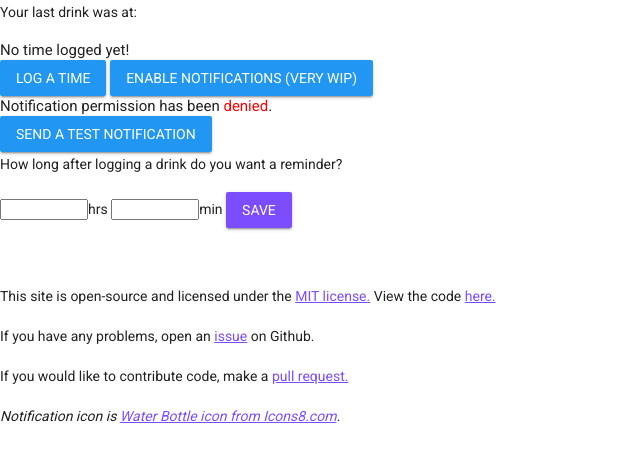
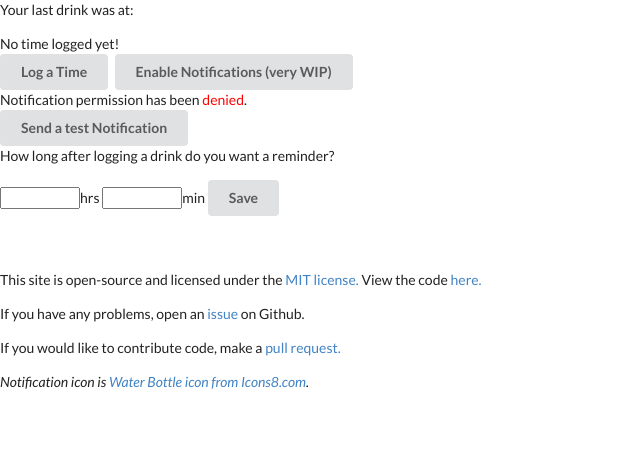
Before and after one commit to ajs256/waterapp, a plain HTML site: page index.html in a window 1280 px wide. Shown: the whole page, without its empty margins (0-640 px from the left). Drawn offline with nearby package versions, Linux system fonts and the light colour scheme.

Commit message:
Change MD buttons to Semantic

```diff
--- a/index.html
+++ b/index.html
@@ -5,26 +5,21 @@
     <title>Water Tracker</title>
     <script src="https://cdnjs.cloudflare.com/ajax/libs/moment.js/2.27.0/moment.min.js" integrity="sha256-ZsWP0vT+akWmvEMkNYgZrPHKU9Ke8nYBPC3dqONp1mY=" crossorigin="anonymous"></script>
     <script defer src="index.js" charset="utf-8"></script>
-        <!-- Material component import -->
-    <link rel="stylesheet" href="https://fonts.googleapis.com/icon?family=Material+Icons">
-    <link rel="stylesheet" href="https://code.getmdl.io/1.3.0/material.blue-deep_purple.min.css" />
-    <script defer src="https://code.getmdl.io/1.3.0/material.min.js"></script>
-    <meta name="viewport" content="width=device-width, initial-scale=1.0">
-    <link href="https://fonts.googleapis.com/css2?family=Roboto&family=Roboto+Slab&display=swap" rel="stylesheet">
-    <link rel=stylesheet href="index.css">
+        <!-- Semantic component import -->
+        <link rel="stylesheet" href="https://cdnjs.cloudflare.com/ajax/libs/semantic-ui/2.2.13/semantic.min.css">
   </head>
   <body>
     <p>Your last drink was at:</p>
     <div id="time">No time logged yet!</div>
-    <button id='log' class="mdl-button mdl-js-button mdl-button--raised mdl-js-ripple-effect mdl-button--colored" >Log a Time</button>
-    <button id='request' class="mdl-button mdl-js-button mdl-button--raised mdl-js-ripple-effect mdl-button--colored">Enable Notifications (very WIP)</button>
+    <button id='log' class="ui button" >Log a Time</button>
+    <button id='request' class="ui button">Enable Notifications (very WIP)</button>
     <div id='status'>This message should not appear</div>
-    <button id="notifTest" class="mdl-button mdl-js-button mdl-button--raised mdl-js-ripple-effect mdl-button--colored">Send a test Notification</button>
+    <button id="notifTest" class="ui button">Send a test Notification</button>
     <br>
     <p>How long after logging a drink do you want a reminder?</p>
     <p><label><input id='hours' type='number' style='width: 80px'>hrs</label> <label><input id='min' type='number' style='width: 80px'>min</label>
 <!-- Accent-colored raised button with ripple -->
-<button class="mdl-button mdl-js-button mdl-button--raised mdl-js-ripple-effect mdl-button--accent" id='save'>
+<button class="ui button" id='save'>
   Save
 </button>
 </p>
@@ -34,5 +29,7 @@
 <p>If you have any problems, open an <a href=https://github.com/ajs256/waterapp/issues/new>issue</a> on Github.</p>
 <p>If you would like to contribute code, make a <a href=https://github.com/ajs256/waterapp/pulls>pull request.</a></p>
     <p><i>Notification icon is <a href="https://icons8.com/icon/17633/water-bottle">Water Bottle icon from Icons8.com</a>.</i></p>
+    <script src="https://cdnjs.cloudflare.com/ajax/libs/jquery/3.2.1/jquery.min.js"></script>
+    <script src="https://cdnjs.cloudflare.com/ajax/libs/semantic-ui/2.2.13/semantic.min.js"></script>
   </body>
 </html>
```
